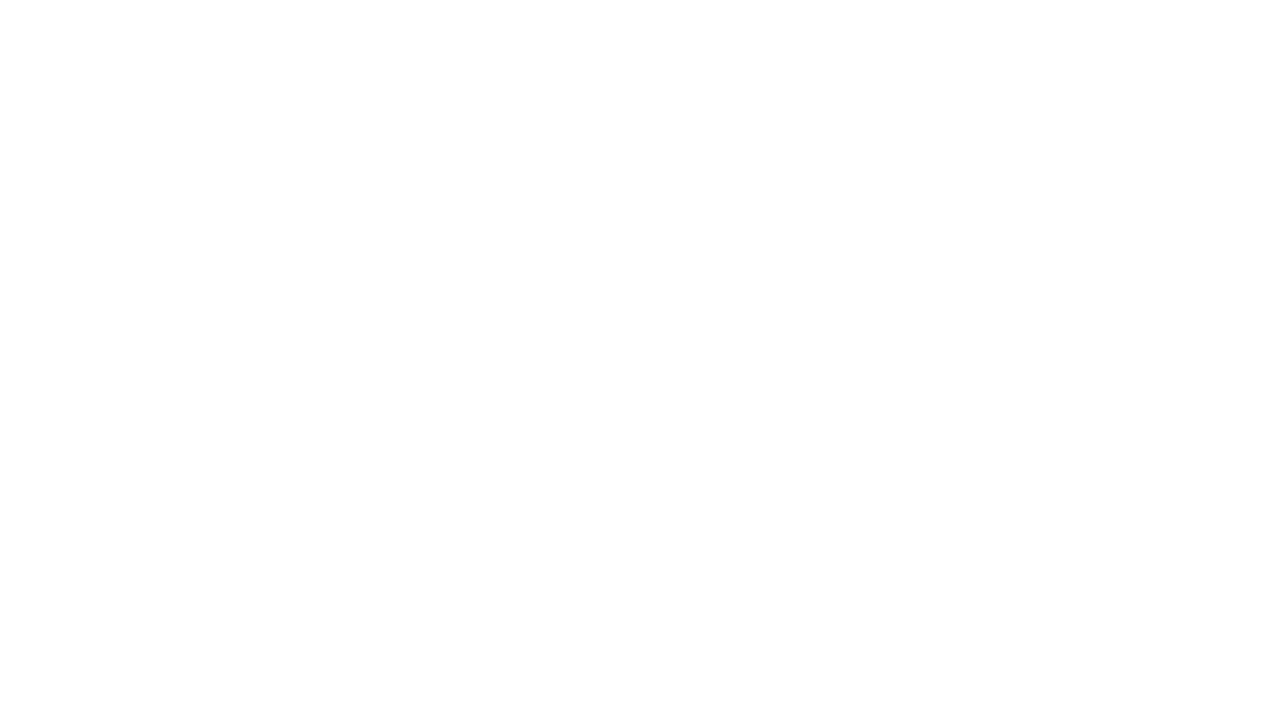
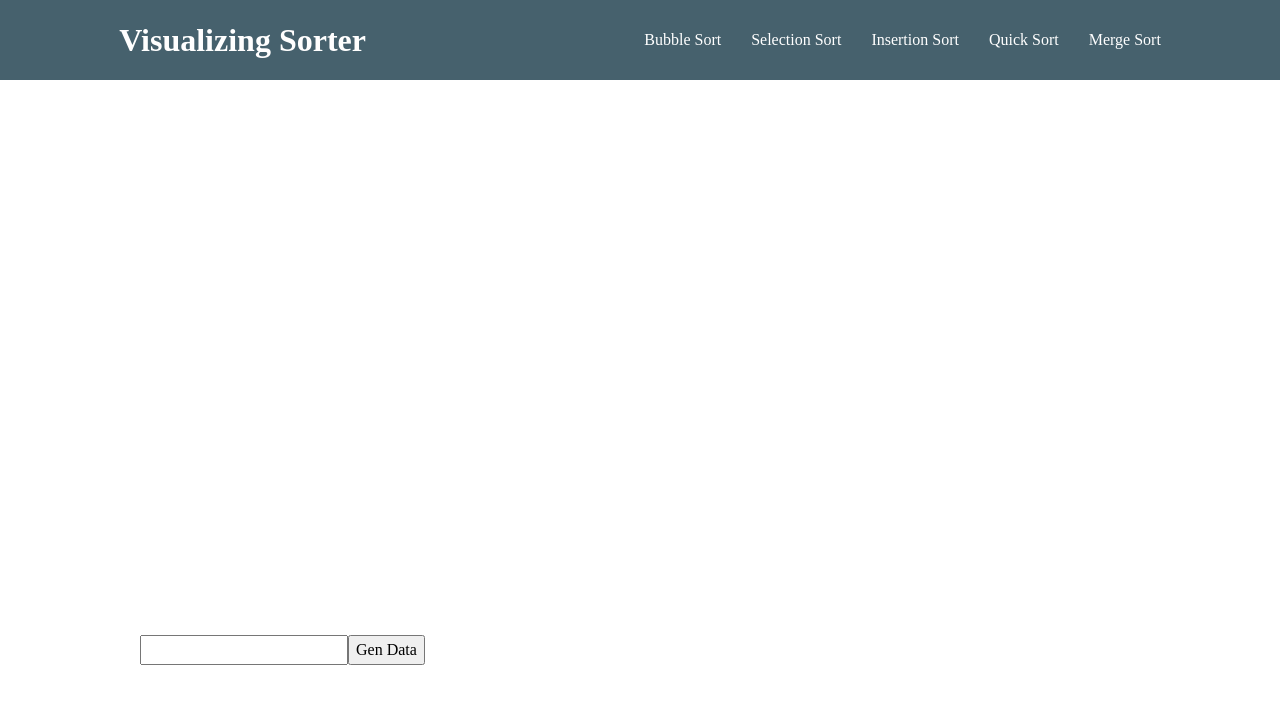
Before and after one commit to SebastianGluszak/sorting-visualizer, a React (Create React App) app: page / in a window 1280 px wide. Shown: the top 704 px of the page. Built offline with nearby package versions, Linux system fonts and the light colour scheme.

Commit message:
Add header and visual representation of data in form of bar graph

```diff
--- a/src/App.js
+++ b/src/App.js
@@ -1,7 +1,83 @@
-import React from "react";
+import React, { useState, useEffect } from "react";
+import "./styles/App.css";
 
 const App = () => {
-  return <div></div>;
+  // STATE: Array that needs to be sorted
+  // -------------------------------------------------------------------------------------------------------------
+  // -------------------------------------------------------------------------------------------------------------
+  const [data, setData] = useState([]);
+
+  const addData = (value) => {
+    let updatedData = data.slice();
+    updatedData.push(value);
+    setData(updatedData);
+  };
+
+  const removeData = (e) => {
+    let updatedData = data.slice();
+    updatedData.splice(e.target.dataset.idx, 1);
+    setData(updatedData);
+  };
+
+  const isSorted = () => {
+    let prev = data[0];
+    for (const val of data) {
+      if (val < prev) {
+        return false;
+      }
+      prev = val;
+    }
+    return true;
+  };
+
+  const generateData = (amount) => {
+    let updatedData = [];
+    for (let i = 0; i < 10; i++) {
+      const val = Math.floor(Math.random() * 100 + 1);
+      updatedData.push(val);
+    }
+    setData(updatedData);
+  };
+
+  // RETURN
+  // -------------------------------------------------------------------------------------------------------------
+  // -------------------------------------------------------------------------------------------------------------
+  return (
+    <div>
+      <div className="header">
+        <h1>Visualizing Sorter</h1>
+        <ul className="sorting-list">
+          <li>Bubble Sort</li>
+          <li>Selection Sort</li>
+          <li>Insertion Sort</li>
+          <li>Quick Sort</li>
+          <li>Merge Sort</li>
+        </ul>
+      </div>
+      <div className="data">
+        {data.map((value, index) => {
+          return (
+            <div
+              className="data-point"
+              style={{
+                height: `${value}%`,
+                width: `${100 / data.length}%`,
+              }}
+              onClick={removeData}
+              data-val={value}
+              data-idx={index}
+            ></div>
+          );
+        })}
+      </div>
+      <div className="controls">
+        <form>
+          <input type="number" required></input>
+          <button onClick={generateData}>Gen Data</button>
+        </form>
+      </div>
+    </div>
+  );
 };
 
 export default App;
--- a/src/index.js
+++ b/src/index.js
@@ -1,6 +1,7 @@
 import React from "react";
 import ReactDOM from "react-dom/client";
 import App from "./App";
+import "./styles/index.css";
 
 const root = ReactDOM.createRoot(document.getElementById("root"));
 root.render(
--- /dev/null
+++ b/src/styles/App.css
@@ -0,0 +1,49 @@
+body {
+    height: 100vh;
+    width: 100vw;
+    display: flex;
+    justify-content: center;
+    align-items: center;
+}
+
+.header {
+    position: absolute;
+    top: 0px;
+    left: 0px;
+    min-height: 10vh;
+    width: 100vw;
+    background-color: rgb(70, 97, 109);
+    display: flex;
+    justify-content: space-around;
+    color: white;
+    align-items: center;
+}
+
+.sorting-list {
+    list-style: none;
+    display: flex;
+    column-gap: 30px;
+}
+
+.sorting-list > li {
+    cursor: pointer;
+}
+
+.data {
+    height: 500px;
+    width: 1000px;
+    display: flex;
+    justify-content: center;
+    align-items: flex-end;
+}
+
+.data-point {
+    display: flex;
+    justify-content: center;
+    align-items: center;
+    background-color: rgb(10, 10, 10);
+}
+
+.data-point:hover {
+    background-color: rgb(28, 28, 28);
+}
--- /dev/null
+++ b/src/styles/index.css
@@ -0,0 +1,74 @@
+/* Box sizing rules */
+*,
+*::before,
+*::after {
+  box-sizing: border-box;
+}
+
+/* Remove default margin */
+body,
+h1,
+h2,
+h3,
+h4,
+p,
+figure,
+blockquote,
+dl,
+dd {
+  margin: 0;
+}
+
+/* Remove list styles on ul, ol elements with a list role, which suggests default styling will be removed */
+ul[role='list'],
+ol[role='list'] {
+  list-style: none;
+}
+
+/* Set core root defaults */
+html:focus-within {
+  scroll-behavior: smooth;
+}
+
+/* Set core body defaults */
+body {
+  min-height: 100vh;
+  text-rendering: optimizeSpeed;
+  line-height: 1.5;
+}
+
+/* A elements that don't have a class get default styles */
+a:not([class]) {
+  text-decoration-skip-ink: auto;
+}
+
+/* Make images easier to work with */
+img,
+picture {
+  max-width: 100%;
+  display: block;
+}
+
+/* Inherit fonts for inputs and buttons */
+input,
+button,
+textarea,
+select {
+  font: inherit;
+}
+
+/* Remove all animations, transitions and smooth scroll for people that prefer not to see them */
+@media (prefers-reduced-motion: reduce) {
+  html:focus-within {
+   scroll-behavior: auto;
+  }
+
+  *,
+  *::before,
+  *::after {
+    animation-duration: 0.01ms !important;
+    animation-iteration-count: 1 !important;
+    transition-duration: 0.01ms !important;
+    scroll-behavior: auto !important;
+  }
+}
```
